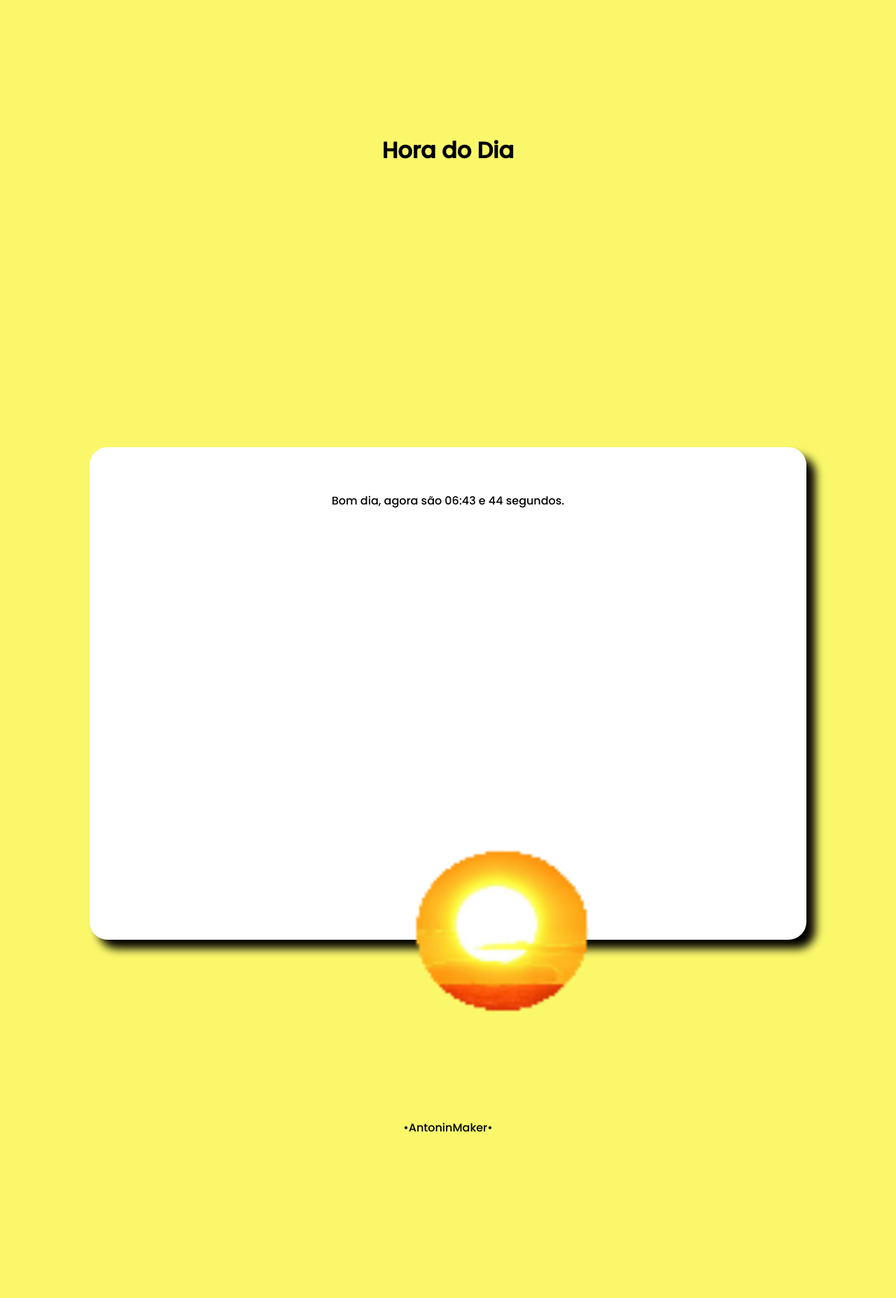
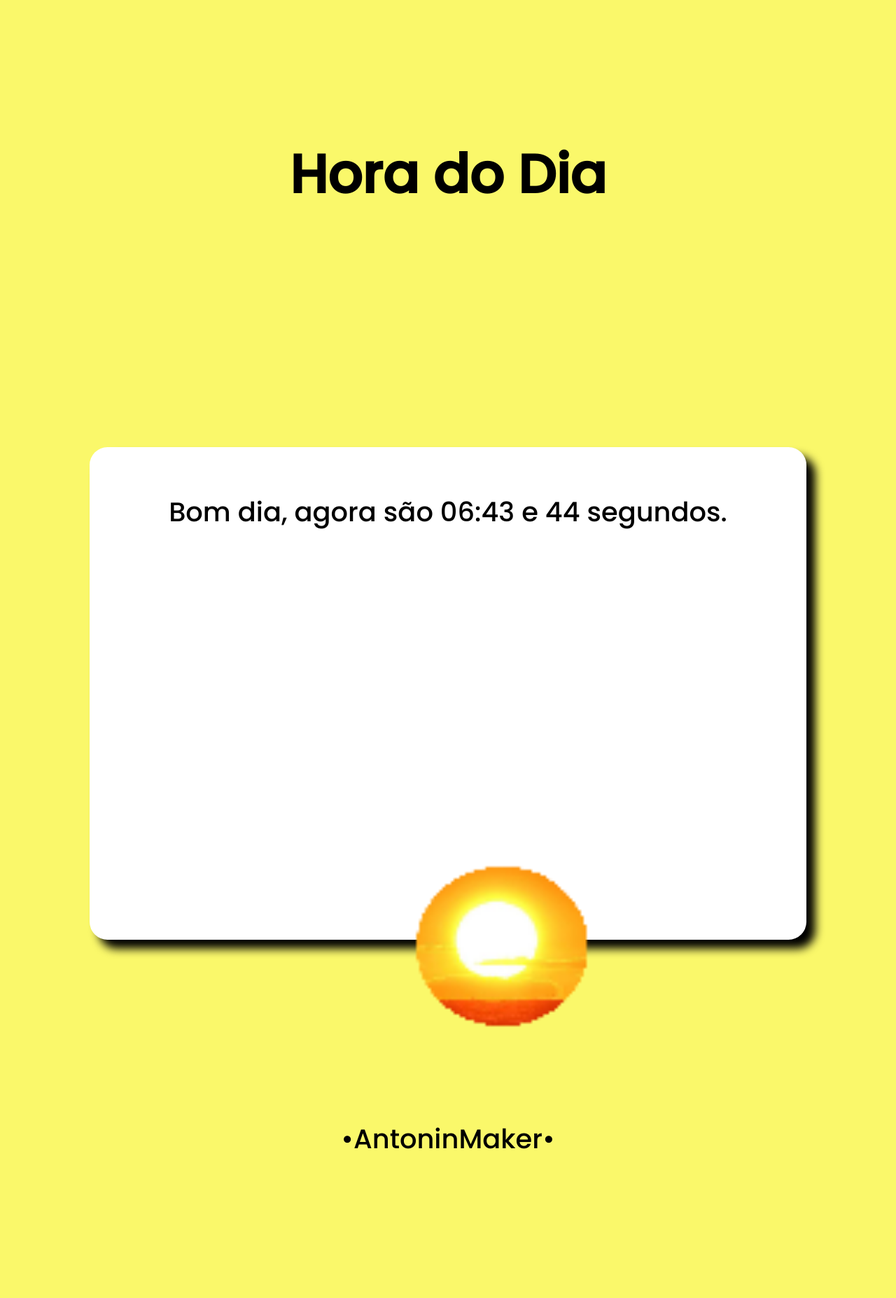
Before and after one commit to AntoninDev/minisite, a PHP site: page /pages/horadodia.html in a window 1280 px wide. Shown: the part 193-2048 px from the top of the page at 70% size. Run offline with PHP 8.4, Linux system fonts and the light colour scheme.

Commit message:
Update horadodia.css

```diff
--- a/pages/style/horadodia.css
+++ b/pages/style/horadodia.css
@@ -43,4 +43,8 @@
       }
       p {
         padding-top: 5vw;
+        font-size: 3vw;
       }
+      h1 {
+      font-size: 6vw;
+      }
```
